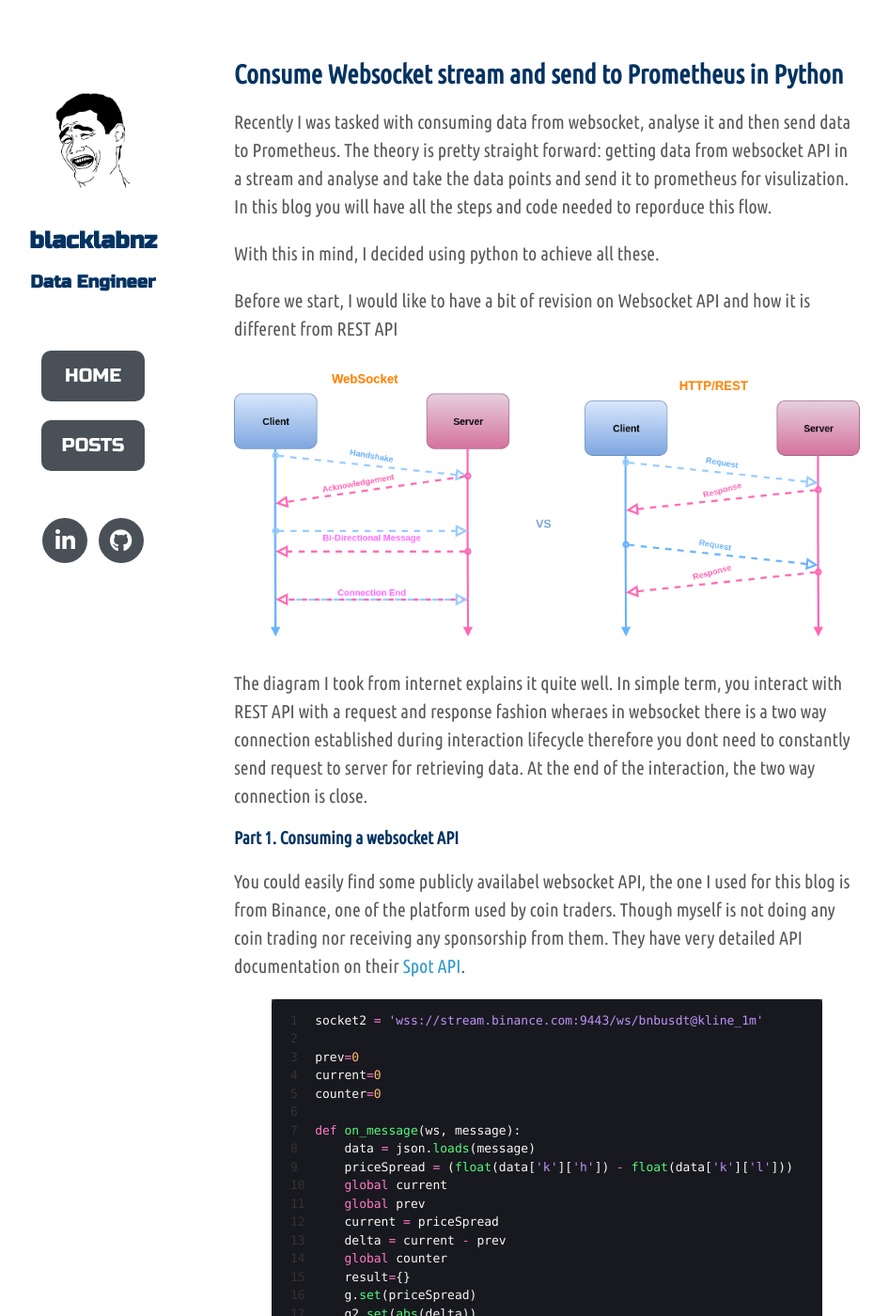
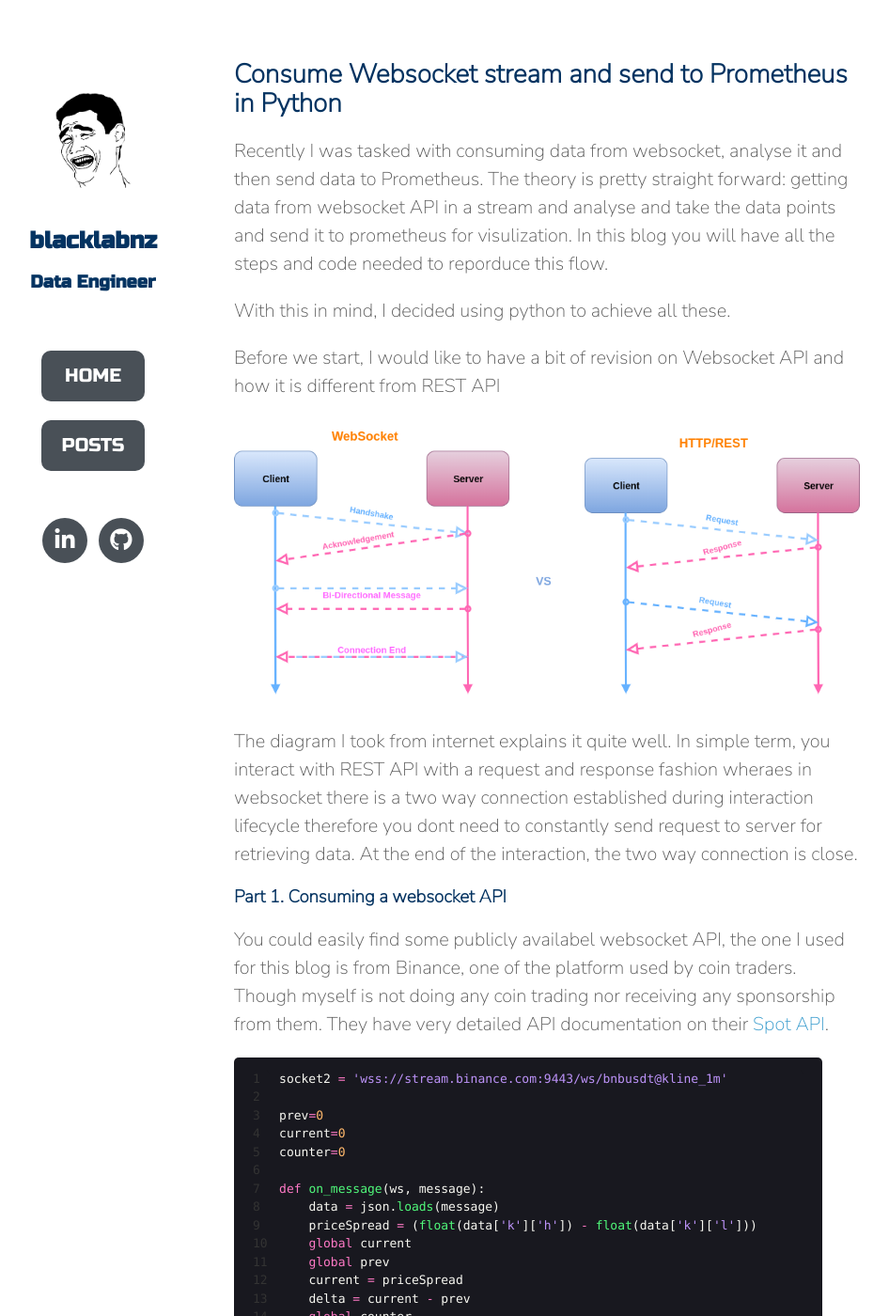
Before and after one commit to blacklabnz/blacklabnz.github.io, a Jekyll site: the page built from docs/_posts/2022-03-13-websocket-prometheus.md, in a window 1280 px wide and 1400 px high. Shown: the whole window at 94% size, without its empty margins (139-1085 px from the left). Built offline with Jekyll 4.4.1, drawn with Linux system fonts in a browser that asks for light colours; nearby versions of some CDN libraries; a style sheet for code colours, icons or effects is not loaded.

Commit message:
update styling

```diff
--- a/docs/_sass/highlighter.scss
+++ b/docs/_sass/highlighter.scss
@@ -10,7 +10,9 @@
   margin: 0;
   padding: 0;
 }
-.highlight,
+.highlight {
+  margin-left: 0;
+}
 .highlight .hll {
   background-color: #44475a;
 }
--- a/docs/_sass/minimal-light.scss
+++ b/docs/_sass/minimal-light.scss
@@ -1,10 +1,9 @@
-@import url("https://fonts.googleapis.com/css2?family=Ubuntu+Condensed&family=Ubuntu&display=swap");
-@import url('https://fonts.googleapis.com/css2?family=Russo+One&display=swap');
+@import url("https://fonts.googleapis.com/css2?family=Russo+One&family=Nunito+Sans:wght@200&display=swap");
 
 body {
   background-color: #fff;
   padding: 0px;
-  font: 16px/1.5 'Ubuntu Condensed', serif;
+  font: 16px/1.5 'Nunito Sans', serif;;
   color: #595959;
   font-weight: 400;
   margin: 0;
```
